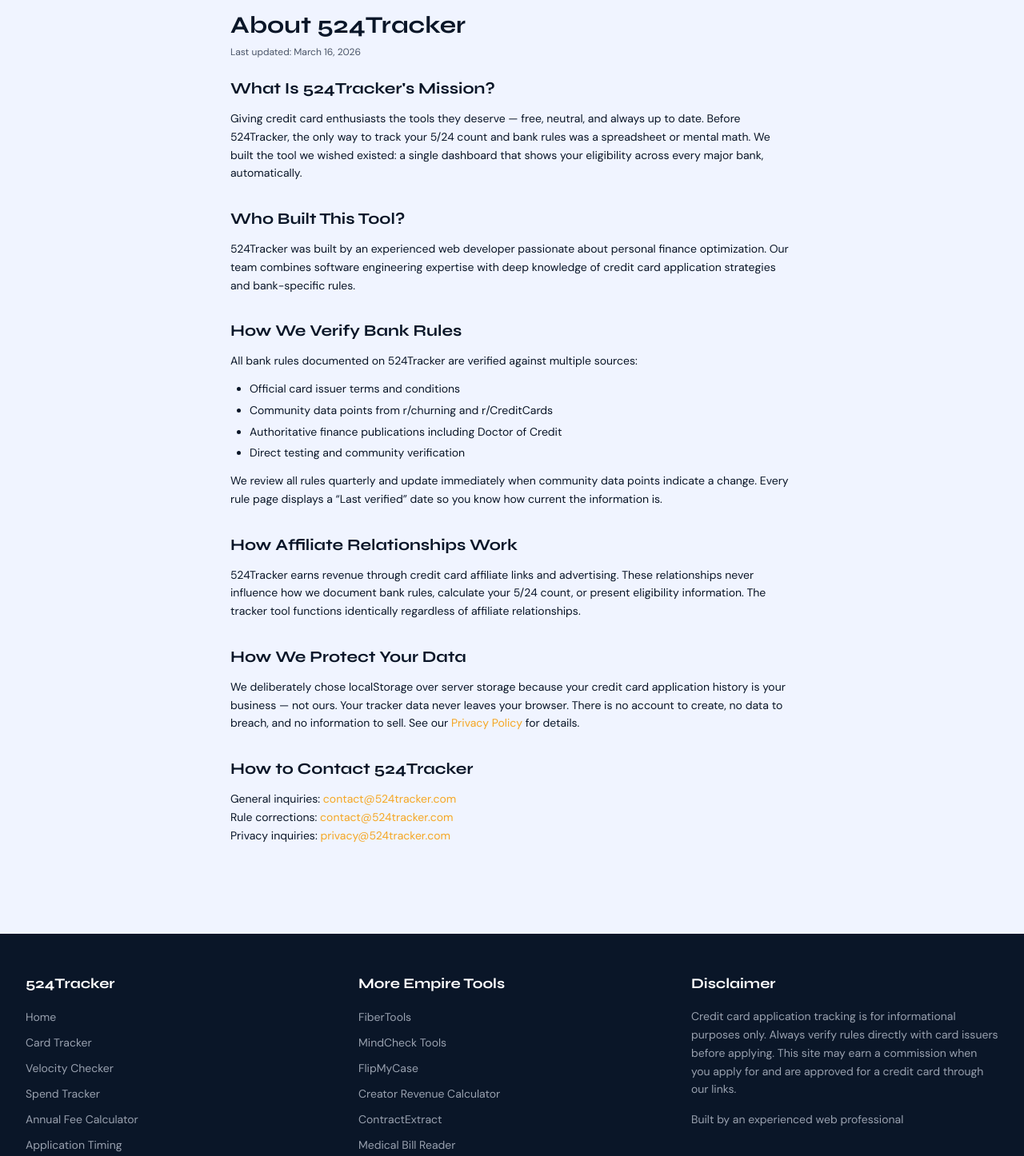
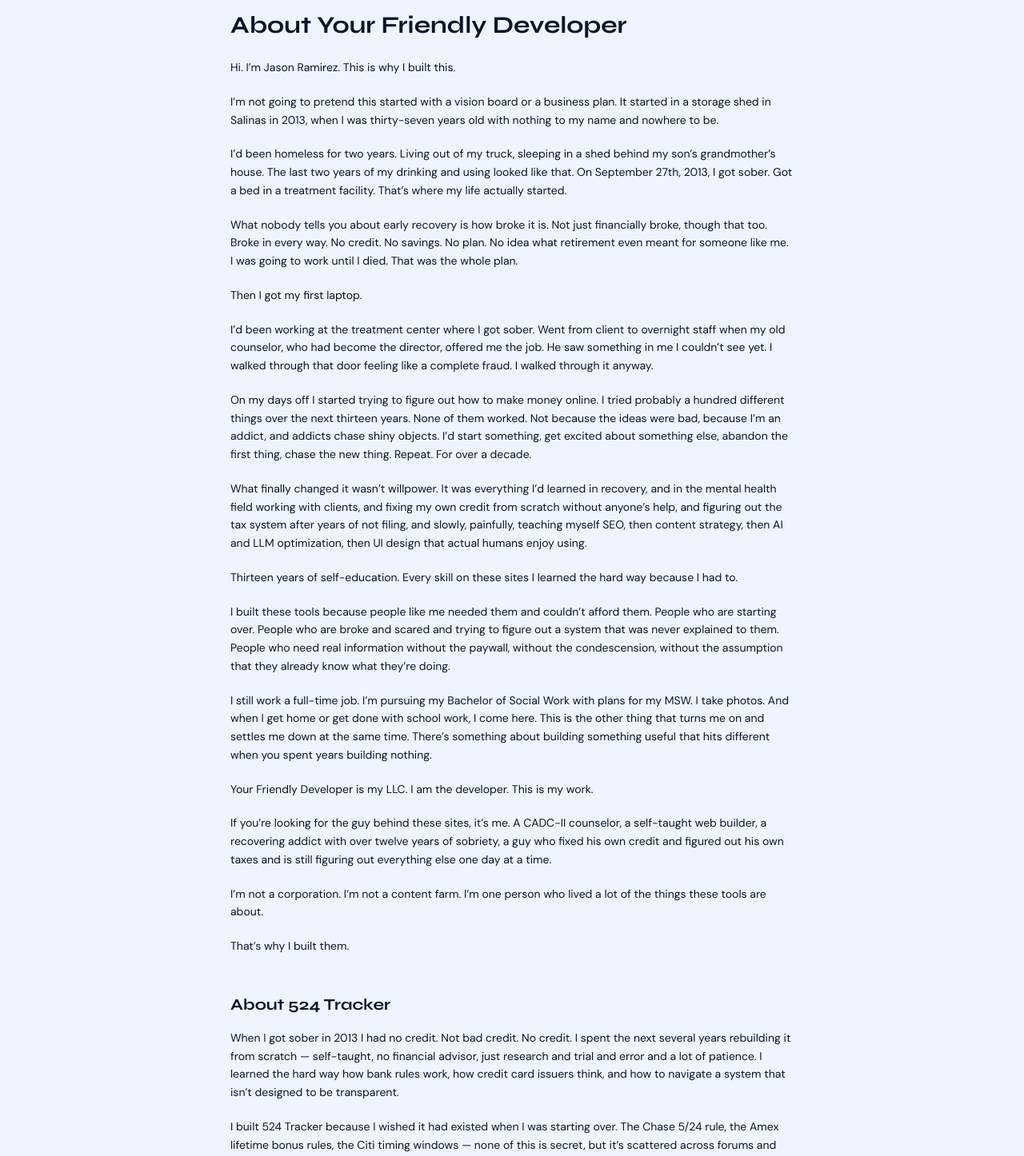
Before and after one commit to raiderj77/524tracker, a Next.js app: page /about in a window 1280 px wide. Shown: the part 100-1546 px from the top of the page at 80% size. Built offline with nearby package versions, Linux system fonts and the light colour scheme.

Commit message:
feat: real about page, Person schema, linter exemption, OWNERDOMAIN ads.txt fix

```diff
--- a/src/app/about/page.tsx
+++ b/src/app/about/page.tsx
@@ -1,80 +1,167 @@
 import type { Metadata } from 'next';
-import Link from 'next/link';
 
 export const metadata: Metadata = {
-  title: 'About 524Tracker',
-  description: 'About 524Tracker — our mission to give credit card enthusiasts free, neutral application tracking tools. Editorial policy and contact information.',
-  keywords: 'about 524tracker, credit card tracker, churning tools, 5/24 calculator',
+  title: 'About — Your Friendly Developer',
+  description: 'The real story behind 524 Tracker. Built by Jason Ramirez, a self-taught developer and CADC-II counselor from Prunedale, California.',
   robots: { index: true, follow: true, 'max-snippet': -1 },
   alternates: { canonical: 'https://524tracker.com/about' },
   openGraph: {
-    title: 'About 524Tracker',
-    description: 'About 524Tracker — free, neutral credit card application tracking tools.',
+    title: 'About — Your Friendly Developer',
+    description: 'The real story behind 524 Tracker. Built by Jason Ramirez, a self-taught developer and CADC-II counselor from Prunedale, California.',
     url: 'https://524tracker.com/about',
     type: 'website',
   },
 };
 
 export default function AboutPage() {
+  const personSchema = {
+    '@context': 'https://schema.org',
+    '@type': 'Person',
+    name: 'Jason Ramirez',
+    jobTitle: 'Web Developer, CADC-II Counselor',
+    worksFor: {
+      '@type': 'Organization',
+      name: 'Your Friendly Developer LLC',
+    },
+    address: {
+      '@type': 'PostalAddress',
+      addressLocality: 'Prunedale',
+      addressRegion: 'California',
+    },
+    url: 'https://524tracker.com/about',
+  };
+
   return (
     <>
       <script
         type="application/ld+json"
-        dangerouslySetInnerHTML={{
-          __html: JSON.stringify({
-            '@context': 'https://schema.org',
-            '@type': 'WebPage',
-            name: 'About 524Tracker',
-            description: 'About 524Tracker — our mission to give credit card enthusiasts free, neutral application tracking tools. Editorial policy and contact information.',
-            url: 'https://524tracker.com/about',
-          }),
-        }}
+        dangerouslySetInnerHTML={{ __html: JSON.stringify(personSchema) }}
       />
-    <article className="max-w-3xl mx-auto px-4 sm:px-6 lg:px-8 py-12">
-      <h1 className="font-display font-bold text-3xl text-brand-navy mb-2">About 524Tracker</h1>
-      <p className="text-xs text-text-secondary mb-6">Last updated: March 16, 2026</p>
+      <article className="max-w-3xl mx-auto px-4 sm:px-6 lg:px-8 py-12">
+        <h1 className="font-display font-bold text-3xl text-brand-navy dark:text-white mb-6">
+          About Your Friendly Developer
+        </h1>
 
-      <div className="space-y-8 text-sm text-text-primary leading-relaxed">
-        <section>
-          <h2 className="font-display font-bold text-xl text-brand-navy mb-3">What Is 524Tracker's Mission?</h2>
-          <p>Giving credit card enthusiasts the tools they deserve — free, neutral, and always up to date. Before 524Tracker, the only way to track your 5/24 count and bank rules was a spreadsheet or mental math. We built the tool we wished existed: a single dashboard that shows your eligibility across every major bank, automatically.</p>
-        </section>
+        <div className="space-y-5 text-sm text-text-primary leading-relaxed">
+          <p>Hi. I&rsquo;m Jason Ramirez. This is why I built this.</p>
 
-        <section>
-          <h2 className="font-display font-bold text-xl text-brand-navy mb-3">Who Built This Tool?</h2>
-          <p>524Tracker was built by an experienced web developer passionate about personal finance optimization. Our team combines software engineering expertise with deep knowledge of credit card application strategies and bank-specific rules.</p>
-        </section>
+          <p>
+            I&rsquo;m not going to pretend this started with a vision board or a business plan. It
+            started in a storage shed in Salinas in 2013, when I was thirty-seven years old with
+            nothing to my name and nowhere to be.
+          </p>
 
-        <section>
-          <h2 className="font-display font-bold text-xl text-brand-navy mb-3">How We Verify Bank Rules</h2>
-          <p className="mb-3">All bank rules documented on 524Tracker are verified against multiple sources:</p>
-          <ul className="list-disc pl-6 space-y-1">
-            <li>Official card issuer terms and conditions</li>
-            <li>Community data points from r/churning and r/CreditCards</li>
-            <li>Authoritative finance publications including Doctor of Credit</li>
-            <li>Direct testing and community verification</li>
-          </ul>
-          <p className="mt-3">We review all rules quarterly and update immediately when community data points indicate a change. Every rule page displays a &ldquo;Last verified&rdquo; date so you know how current the information is.</p>
-        </section>
+          <p>
+            I&rsquo;d been homeless for two years. Living out of my truck, sleeping in a shed behind
+            my son&rsquo;s grandmother&rsquo;s house. The last two years of my drinking and using
+            looked like that. On September 27th, 2013, I got sober. Got a bed in a treatment
+            facility. That&rsquo;s where my life actually started.
+          </p>
 
-        <section>
-          <h2 className="font-display font-bold text-xl text-brand-navy mb-3">How Affiliate Relationships Work</h2>
-          <p>524Tracker earns revenue through credit card affiliate links and advertising. These relationships never influence how we document bank rules, calculate your 5/24 count, or present eligibility information. The tracker tool functions identically regardless of affiliate relationships.</p>
-        </section>
+          <p>
+            What nobody tells you about early recovery is how broke it is. Not just financially
+            broke, though that too. Broke in every way. No credit. No savings. No plan. No idea
+            what retirement even meant for someone like me. I was going to work until I died. That
+            was the whole plan.
+          </p>
 
-        <section>
-          <h2 className="font-display font-bold text-xl text-brand-navy mb-3">How We Protect Your Data</h2>
-          <p>We deliberately chose localStorage over server storage because your credit card application history is your business — not ours. Your tracker data never leaves your browser. There is no account to create, no data to breach, and no information to sell. See our <Link href="/privacy" className="text-brand-gold hover:text-amber-600">Privacy Policy</Link> for details.</p>
-        </section>
+          <p>Then I got my first laptop.</p>
 
-        <section>
-          <h2 className="font-display font-bold text-xl text-brand-navy mb-3">How to Contact 524Tracker</h2>
-          <p>General inquiries: <a href="mailto:contact@524tracker.com" className="text-brand-gold hover:text-amber-600">contact@524tracker.com</a></p>
-          <p>Rule corrections: <a href="mailto:contact@524tracker.com" className="text-brand-gold hover:text-amber-600">contact@524tracker.com</a></p>
-          <p>Privacy inquiries: <a href="mailto:privacy@524tracker.com" className="text-brand-gold hover:text-amber-600">privacy@524tracker.com</a></p>
-        </section>
-      </div>
-    </article>
+          <p>
+            I&rsquo;d been working at the treatment center where I got sober. Went from client to
+            overnight staff when my old counselor, who had become the director, offered me the job.
+            He saw something in me I couldn&rsquo;t see yet. I walked through that door feeling like
+            a complete fraud. I walked through it anyway.
+          </p>
+
+          <p>
+            On my days off I started trying to figure out how to make money online. I tried probably
+            a hundred different things over the next thirteen years. None of them worked. Not because
+            the ideas were bad, because I&rsquo;m an addict, and addicts chase shiny objects.
+            I&rsquo;d start something, get excited about something else, abandon the first thing,
+            chase the new thing. Repeat. For over a decade.
+          </p>
+
+          <p>
+            What finally changed it wasn&rsquo;t willpower. It was everything I&rsquo;d learned in
+            recovery, and in the mental health field working with clients, and fixing my own credit
+            from scratch without anyone&rsquo;s help, and figuring out the tax system after years of
+            not filing, and slowly, painfully, teaching myself SEO, then content strategy, then AI
+            and LLM optimization, then UI design that actual humans enjoy using.
+          </p>
+
+          <p>
+            Thirteen years of self-education. Every skill on these sites I learned the hard way
+            because I had to.
+          </p>
+
+          <p>
+            I built these tools because people like me needed them and couldn&rsquo;t afford them.
+            People who are starting over. People who are broke and scared and trying to figure out a
+            system that was never explained to them. People who need real information without the
+            paywall, without the condescension, without the assumption that they already know what
+            they&rsquo;re doing.
+          </p>
+
+          <p>
+            I still work a full-time job. I&rsquo;m pursuing my Bachelor of Social Work with plans
+            for my MSW. I take photos. And when I get home or get done with school work, I come
+            here. This is the other thing that turns me on and settles me down at the same time.
+            There&rsquo;s something about building something useful that hits different when you
+            spent years building nothing.
+          </p>
+
+          <p>
+            Your Friendly Developer is my LLC. I am the developer. This is my work.
+          </p>
+
+          <p>
+            If you&rsquo;re looking for the guy behind these sites, it&rsquo;s me. A CADC-II
+            counselor, a self-taught web builder, a recovering addict with over twelve years of
+            sobriety, a guy who fixed his own credit and figured out his own taxes and is still
+            figuring out everything else one day at a time.
+          </p>
+
+          <p>
+            I&rsquo;m not a corporation. I&rsquo;m not a content farm. I&rsquo;m one person who
+            lived a lot of the things these tools are about.
+          </p>
+
+          <p>That&rsquo;s why I built them.</p>
+        </div>
+
+        <h2 className="font-display font-bold text-xl text-brand-navy dark:text-white mt-12 mb-4">
+          About 524 Tracker
+        </h2>
+
+        <div className="space-y-5 text-sm text-text-primary leading-relaxed">
+          <p>
+            When I got sober in 2013 I had no credit. Not bad credit. No credit. I spent the next
+            several years rebuilding it from scratch &mdash; self-taught, no financial advisor, just
+            research and trial and error and a lot of patience. I learned the hard way how bank
+            rules work, how credit card issuers think, and how to navigate a system that
+            isn&rsquo;t designed to be transparent.
+          </p>
+
+          <p>
+            I built 524 Tracker because I wished it had existed when I was starting over. The Chase
+            5/24 rule, the Amex lifetime bonus rules, the Citi timing windows &mdash; none of this
+            is secret, but it&rsquo;s scattered across forums and subreddits and outdated blog
+            posts. This puts it in one place.
+          </p>
+
+          <p>
+            Everything here is for informational purposes only. Always verify rules directly with
+            the card issuer before you apply. This is not financial advice.
+          </p>
+        </div>
+
+        <div className="mt-12 pt-8 border-t border-gray-200 dark:border-gray-700 text-sm text-text-secondary">
+          <p>Jason Ramirez</p>
+          <p>Your Friendly Developer LLC</p>
+          <p>Prunedale, California</p>
+        </div>
+      </article>
     </>
   );
 }
--- a/src/app/card-tracker/page.tsx
+++ b/src/app/card-tracker/page.tsx
@@ -61,7 +61,7 @@
                     item: 'https://524tracker.com/card-tracker',
                   },
                 ],
-,
+              },
               {
                 '@type': 'FAQPage',
                 mainEntity: [
@@ -82,7 +82,6 @@
                     },
                   },
                 ],
-              }
               },
             ],
           }),
```
Also changed, not shown: scripts/content-lint.js (+12 -2 lines), public/ads.txt.
